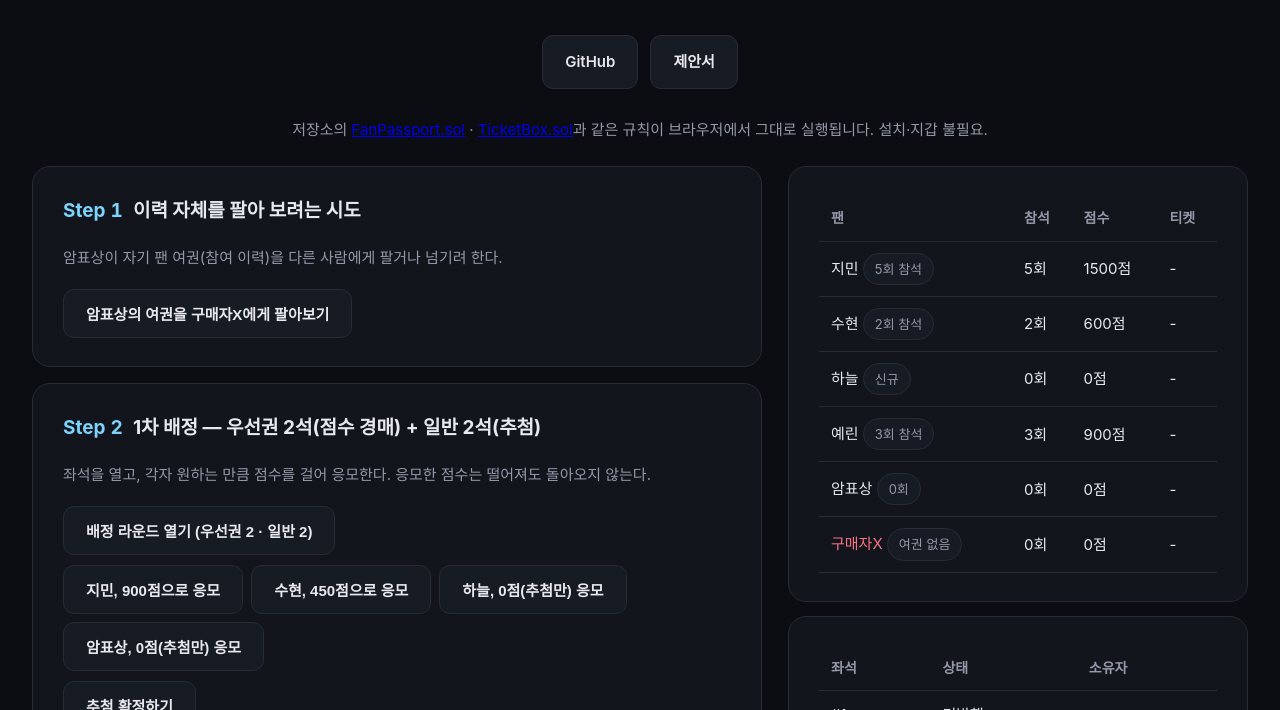
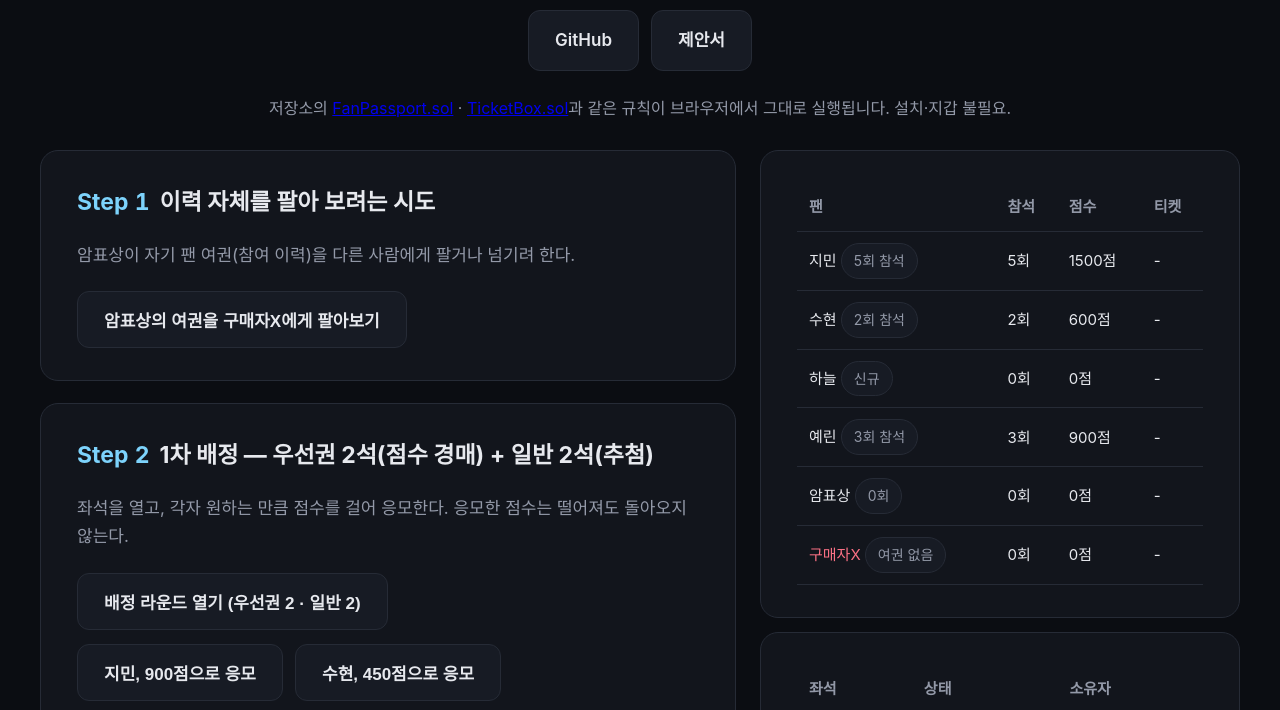
Before and after one commit to SNU-Project/fan-passport, a website: page docs/index.html in a window 1280 px wide. Shown: the part 140-850 px from the top of the page. Drawn offline with Linux system fonts and the light colour scheme.

Commit message:
시뮬레이터를 화면 크기에 맞게 대폭 확대
- 페이지 폭 1480px → 1900px, 상태 패널 460px → 600px,
  스텝 영역은 1188px 확보 (버튼이 한 줄에 여유 있게 배치됨)
- 기본 글자 16→17px, 표 15→17px, 버튼 15→17px, 스텝 제목 19→23px,
  로그 13.5→15.5px로 전반 확대하고 카드 여백·버튼 간격도 늘림
- 히어로는 반대로 줄여 시뮬레이터가 화면의 주인공이 되도록 조정
- Step 6 설명에 남아 있던 '2년 감가' 문구를 5년으로 수정

Co-Authored-By: Claude Opus 5 <noreply@anthropic.com>

```diff
--- a/docs/index.html
+++ b/docs/index.html
@@ -16,7 +16,7 @@
     --accent2: #f472b6;
     --good: #4ade80;
     --bad: #fb7185;
-    font-size: 16px;
+    font-size: 17px;
   }
   * { box-sizing: border-box; }
   body {
@@ -26,18 +26,18 @@
     font-family: "Pretendard", "Apple SD Gothic Neo", "Malgun Gothic", -apple-system, BlinkMacSystemFont, sans-serif;
     line-height: 1.7;
   }
-  .wrap { max-width: 1480px; margin: 0 auto; padding: 40px 32px 60px; }
-  header.hero { text-align: center; margin-bottom: 28px; }
+  .wrap { max-width: 1900px; margin: 0 auto; padding: 32px 40px 60px; }
+  header.hero { text-align: center; margin-bottom: 24px; }
   .kicker {
     display: inline-block; font-size: 13px; letter-spacing: 0.08em; color: var(--accent);
     border: 1px solid rgba(125,211,252,0.35); border-radius: 999px; padding: 4px 14px; margin-bottom: 20px;
   }
-  h1 { font-size: 38px; margin: 0 0 12px; letter-spacing: -0.02em; }
+  h1 { font-size: 34px; margin: 0 0 10px; letter-spacing: -0.02em; }
   .sub { color: var(--muted); font-size: 18px; max-width: 680px; margin: 0 auto; }
-  .links { margin-top: 28px; display: flex; gap: 12px; justify-content: center; flex-wrap: wrap; }
+  .links { margin-top: 20px; display: flex; gap: 12px; justify-content: center; flex-wrap: wrap; }
   .btn {
-    display: inline-flex; align-items: center; gap: 8px; padding: 13px 22px; border-radius: 11px;
-    text-decoration: none; font-weight: 600; font-size: 15px; border: 1px solid var(--border);
+    display: inline-flex; align-items: center; gap: 8px; padding: 15px 26px; border-radius: 12px;
+    text-decoration: none; font-weight: 600; font-size: 17px; border: 1px solid var(--border);
     color: var(--text); background: var(--panel2); transition: transform .15s, border-color .15s;
   }
   .btn:hover { transform: translateY(-1px); border-color: var(--accent); }
@@ -47,10 +47,10 @@
   h2 { font-size: 22px; margin: 0 0 18px; display: flex; align-items: center; gap: 10px; }
   h2 .n { color: var(--accent); font-variant-numeric: tabular-nums; }
 
-  .note { color: var(--muted); font-size: 15px; margin: 0 auto 24px; max-width: 900px; text-align: center; }
+  .note { color: var(--muted); font-size: 16px; margin: 0 auto 28px; max-width: 960px; text-align: center; }
   .proof { display: flex; align-items: center; gap: 12px; flex-wrap: wrap;
            color: var(--muted); font-size: 13px; border-top: 1px solid var(--border); padding-top: 20px; }
-  .card { background: var(--panel); border: 1px solid var(--border); border-radius: 18px; padding: 28px 30px; }
+  .card { background: var(--panel); border: 1px solid var(--border); border-radius: 18px; padding: 32px 36px; }
   .grid2 { display: grid; grid-template-columns: 1fr 1fr; gap: 16px; }
   @media (max-width: 720px) { .grid2 { grid-template-columns: 1fr; } }
 
@@ -64,28 +64,29 @@
   .step .body b { color: var(--text); }
   .step .body span { color: var(--muted); font-size: 14px; }
 
-  table { width: 100%; border-collapse: collapse; font-size: 15px; }
-  th, td { text-align: left; padding: 12px 14px; border-bottom: 1px solid var(--border); vertical-align: middle; }
-  th { color: var(--muted); font-weight: 600; font-size: 14px; }
+  table { width: 100%; border-collapse: collapse; font-size: 17px; }
+  th, td { text-align: left; padding: 15px 16px; border-bottom: 1px solid var(--border); vertical-align: middle; }
+  th { color: var(--muted); font-weight: 600; font-size: 15px; }
   td.bad { color: var(--bad); }
   td.good { color: var(--good); }
 
   pre.term {
     background: #05070a; border: 1px solid var(--border); border-radius: 14px;
     padding: 22px; overflow-x: auto; font-family: "SF Mono", ui-monospace, Menlo, Consolas, monospace;
-    font-size: 14px; line-height: 1.6; color: #d7f5da; max-height: 520px; overflow-y: auto;
+    font-size: 15.5px; line-height: 1.65; color: #d7f5da; max-height: 560px; overflow-y: auto;
   }
 
   /* 버튼을 누르는 즉시 옆에서 상태가 바뀌는 걸 보게 — 오른쪽 패널을 스크롤에 고정한다 */
-  .demo-layout { display: grid; grid-template-columns: minmax(0, 1fr) 460px; gap: 26px; align-items: start; }
+  .demo-layout { display: grid; grid-template-columns: minmax(0, 1fr) 600px; gap: 32px; align-items: start; }
   .demo-panel { position: sticky; top: 24px; }
-  .demo-panel table { font-size: 15px; }
-  .demo-panel th, .demo-panel td { padding: 11px 12px; }
-  .demo-panel pre.term { max-height: 340px; font-size: 13.5px; padding: 20px; }
-  @media (max-width: 1180px) {
-    .demo-layout { grid-template-columns: minmax(0, 1fr) 380px; gap: 20px; }
-    .demo-panel table { font-size: 13.5px; }
-    .demo-panel th, .demo-panel td { padding: 9px 10px; }
+  .demo-panel table { font-size: 17px; }
+  .demo-panel th, .demo-panel td { padding: 14px 14px; }
+  .demo-panel pre.term { max-height: 420px; font-size: 15px; padding: 24px; }
+  @media (max-width: 1500px) {
+    .demo-layout { grid-template-columns: minmax(0, 1fr) 480px; gap: 24px; }
+    .demo-panel table { font-size: 15px; }
+    .demo-panel th, .demo-panel td { padding: 11px 12px; }
+    .demo-panel pre.term { font-size: 13.5px; max-height: 340px; }
   }
   @media (max-width: 900px) {
     .demo-layout { grid-template-columns: 1fr; }
@@ -94,7 +95,7 @@
   pre.term .ok { color: #4ade80; }
   pre.term .dim { color: #5b6474; }
 
-  .pill { display: inline-block; font-size: 13px; padding: 4px 11px; border-radius: 999px; background: var(--panel2); border: 1px solid var(--border); color: var(--muted); margin-right: 6px; }
+  .pill { display: inline-block; font-size: 14px; padding: 5px 12px; border-radius: 999px; background: var(--panel2); border: 1px solid var(--border); color: var(--muted); margin-right: 6px; }
 
   footer { text-align: center; color: var(--muted); font-size: 13px; margin-top: 80px; }
   footer a { color: var(--accent); }
@@ -318,24 +319,24 @@
   /* \u2500\u2500 \ub2e8\uacc4\ubcc4 UI \u2500\u2500 */
   const steps = document.getElementById("steps");
   steps.innerHTML = `
-    <div class="card" style="margin-bottom:16px">
-      <h2 style="font-size:19px;margin-top:0"><span class="n">Step 1</span> \uc774\ub825 \uc790\uccb4\ub97c \ud314\uc544 \ubcf4\ub824\ub294 \uc2dc\ub3c4</h2>
-      <p style="color:var(--muted);margin:10px 0 18px;font-size:15px">\uc554\ud45c\uc0c1\uc774 \uc790\uae30 \ud32c \uc5ec\uad8c(\ucc38\uc5ec \uc774\ub825)\uc744 \ub2e4\ub978 \uc0ac\ub78c\uc5d0\uac8c \ud314\uac70\ub098 \ub118\uae30\ub824 \ud55c\ub2e4.</p>
+    <div class="card" style="margin-bottom:22px">
+      <h2 style="font-size:23px;margin-top:0"><span class="n">Step 1</span> \uc774\ub825 \uc790\uccb4\ub97c \ud314\uc544 \ubcf4\ub824\ub294 \uc2dc\ub3c4</h2>
+      <p style="color:var(--muted);margin:12px 0 22px;font-size:17px">\uc554\ud45c\uc0c1\uc774 \uc790\uae30 \ud32c \uc5ec\uad8c(\ucc38\uc5ec \uc774\ub825)\uc744 \ub2e4\ub978 \uc0ac\ub78c\uc5d0\uac8c \ud314\uac70\ub098 \ub118\uae30\ub824 \ud55c\ub2e4.</p>
       <button class="btn" data-act="sellPassport">\uc554\ud45c\uc0c1\uc758 \uc5ec\uad8c\uc744 \uad6c\ub9e4\uc790X\uc5d0\uac8c \ud314\uc544\ubcf4\uae30</button>
     </div>
 
-    <div class="card" style="margin-bottom:16px">
-      <h2 style="font-size:19px;margin-top:0"><span class="n">Step 2</span> 1\ucc28 \ubc30\uc815 \u2014 \uc6b0\uc120\uad8c 2\uc11d(\uc810\uc218 \uacbd\ub9e4) + \uc77c\ubc18 2\uc11d(\ucd94\ucca8)</h2>
-      <p style="color:var(--muted);margin:10px 0 18px;font-size:15px">\uc88c\uc11d\uc744 \uc5f4\uace0, \uac01\uc790 \uc6d0\ud558\ub294 \ub9cc\ud07c \uc810\uc218\ub97c \uac78\uc5b4 \uc751\ubaa8\ud55c\ub2e4. \uc751\ubaa8\ud55c \uc810\uc218\ub294 \ub5a8\uc5b4\uc838\ub3c4 \ub3cc\uc544\uc624\uc9c0 \uc54a\ub294\ub2e4.</p>
-      <button class="btn" data-act="openRound1" style="margin-bottom:10px">\ubc30\uc815 \ub77c\uc6b4\ub4dc \uc5f4\uae30 (\uc6b0\uc120\uad8c 2 \u00b7 \uc77c\ubc18 2)</button>
-      <div style="display:flex;gap:8px;flex-wrap:wrap;margin-bottom:10px">
+    <div class="card" style="margin-bottom:22px">
+      <h2 style="font-size:23px;margin-top:0"><span class="n">Step 2</span> 1\ucc28 \ubc30\uc815 \u2014 \uc6b0\uc120\uad8c 2\uc11d(\uc810\uc218 \uacbd\ub9e4) + \uc77c\ubc18 2\uc11d(\ucd94\ucca8)</h2>
+      <p style="color:var(--muted);margin:12px 0 22px;font-size:17px">\uc88c\uc11d\uc744 \uc5f4\uace0, \uac01\uc790 \uc6d0\ud558\ub294 \ub9cc\ud07c \uc810\uc218\ub97c \uac78\uc5b4 \uc751\ubaa8\ud55c\ub2e4. \uc751\ubaa8\ud55c \uc810\uc218\ub294 \ub5a8\uc5b4\uc838\ub3c4 \ub3cc\uc544\uc624\uc9c0 \uc54a\ub294\ub2e4.</p>
+      <button class="btn" data-act="openRound1" style="margin-bottom:14px">\ubc30\uc815 \ub77c\uc6b4\ub4dc \uc5f4\uae30 (\uc6b0\uc120\uad8c 2 \u00b7 \uc77c\ubc18 2)</button>
+      <div style="display:flex;gap:12px;flex-wrap:wrap;margin-bottom:10px">
         <button class="btn" data-act="enter" data-fan="jimin" data-bid="900">\uc9c0\ubbfc, 900\uc810\uc73c\ub85c \uc751\ubaa8</button>
         <button class="btn" data-act="enter" data-fan="suhyun" data-bid="450">\uc218\ud604, 450\uc810\uc73c\ub85c \uc751\ubaa8</button>
         <button class="btn" data-act="enter" data-fan="haneul" data-bid="0">\ud558\ub298, 0\uc810(\ucd94\ucca8\ub9cc) \uc751\ubaa8</button>
         <button class="btn" data-act="enter" data-fan="scalper" data-bid="0">\uc554\ud45c\uc0c1, 0\uc810(\ucd94\ucca8\ub9cc) \uc751\ubaa8</button>
       </div>
-      <button class="btn" data-act="draw1" style="margin-bottom:10px">\ucd94\ucca8 \ud655\uc815\ud558\uae30</button>
-      <div style="display:flex;gap:8px;flex-wrap:wrap">
+      <button class="btn" data-act="draw1" style="margin-bottom:14px">\ucd94\ucca8 \ud655\uc815\ud558\uae30</button>
+      <div style="display:flex;gap:12px;flex-wrap:wrap">
         <button class="btn" data-act="claim" data-fan="jimin">\uc9c0\ubbfc \ubc1c\uad8c</button>
         <button class="btn" data-act="claim" data-fan="suhyun">\uc218\ud604 \ubc1c\uad8c</button>
         <button class="btn" data-act="claim" data-fan="haneul">\ud558\ub298 \ubc1c\uad8c</button>
@@ -343,43 +344,43 @@
       </div>
     </div>
 
-    <div class="card" style="margin-bottom:16px">
-      <h2 style="font-size:19px;margin-top:0"><span class="n">Step 3</span> \uc554\ud45c \uc2dc\ub3c4 \u2014 \uc5ec\uae30\uac00 \ud575\uc2ec</h2>
-      <p style="color:var(--muted);margin:10px 0 18px;font-size:15px">\uc554\ud45c\uc0c1\uc774 \ubc1c\uad8c\ubc1b\uc740 \ud2f0\ucf13\uc744 \uad6c\ub9e4\uc790X\uc5d0\uac8c \uc6c3\ub3c8\uc744 \ubc1b\uace0 \ub118\uae30\ub824 \ud55c\ub2e4.</p>
+    <div class="card" style="margin-bottom:22px">
+      <h2 style="font-size:23px;margin-top:0"><span class="n">Step 3</span> \uc554\ud45c \uc2dc\ub3c4 \u2014 \uc5ec\uae30\uac00 \ud575\uc2ec</h2>
+      <p style="color:var(--muted);margin:12px 0 22px;font-size:17px">\uc554\ud45c\uc0c1\uc774 \ubc1c\uad8c\ubc1b\uc740 \ud2f0\ucf13\uc744 \uad6c\ub9e4\uc790X\uc5d0\uac8c \uc6c3\ub3c8\uc744 \ubc1b\uace0 \ub118\uae30\ub824 \ud55c\ub2e4.</p>
       <button class="btn" data-act="sellTicket">\uc554\ud45c\uc0c1 \u2192 \uad6c\ub9e4\uc790X \ud2f0\ucf13 \uc804\uc1a1 \uc2dc\ub3c4</button>
     </div>
 
-    <div class="card" style="margin-bottom:16px">
-      <h2 style="font-size:19px;margin-top:0"><span class="n">Step 4</span> \uacf5\uc2dd \ubc18\ub0a9\uacfc \uc7ac\ubc30\uc815</h2>
-      <p style="color:var(--muted);margin:10px 0 18px;font-size:15px">\ub418\ud314\uc9c0 \ubabb\ud55c \uc554\ud45c\uc0c1\uc774 \uc815\uac00 \uadf8\ub300\ub85c \ubc18\ub0a9\ud558\uba74, \uadf8 \uc88c\uc11d\uc740 \ub2e4\uc2dc \uc810\uc218 \uacbd\ub9e4\ub85c \ub3cc\uc544\uac04\ub2e4.</p>
-      <button class="btn" data-act="returnTicket" data-fan="scalper" style="margin-bottom:10px">\uc554\ud45c\uc0c1, \uacf5\uc2dd \ubc18\ub0a9\ud558\uae30</button>
-      <div style="margin-bottom:10px">
+    <div class="card" style="margin-bottom:22px">
+      <h2 style="font-size:23px;margin-top:0"><span class="n">Step 4</span> \uacf5\uc2dd \ubc18\ub0a9\uacfc \uc7ac\ubc30\uc815</h2>
+      <p style="color:var(--muted);margin:12px 0 22px;font-size:17px">\ub418\ud314\uc9c0 \ubabb\ud55c \uc554\ud45c\uc0c1\uc774 \uc815\uac00 \uadf8\ub300\ub85c \ubc18\ub0a9\ud558\uba74, \uadf8 \uc88c\uc11d\uc740 \ub2e4\uc2dc \uc810\uc218 \uacbd\ub9e4\ub85c \ub3cc\uc544\uac04\ub2e4.</p>
+      <button class="btn" data-act="returnTicket" data-fan="scalper" style="margin-bottom:14px">\uc554\ud45c\uc0c1, \uacf5\uc2dd \ubc18\ub0a9\ud558\uae30</button>
+      <div style="margin-bottom:14px">
         <button class="btn" data-act="openRound2">\ubc18\ub0a9\ubd84 \uc7ac\ubc30\uc815 \ub77c\uc6b4\ub4dc \uc5f4\uae30 (\uc6b0\uc120\uad8c 1)</button>
       </div>
-      <div style="display:flex;gap:8px;flex-wrap:wrap;margin-bottom:10px">
+      <div style="display:flex;gap:12px;flex-wrap:wrap;margin-bottom:10px">
         <button class="btn" data-act="enter" data-fan="yerin" data-bid="600">\uc608\ub9b0, 600\uc810\uc73c\ub85c \uc751\ubaa8</button>
         <button class="btn" data-act="enter" data-fan="buyerX" data-bid="0">\uad6c\ub9e4\uc790X, \uc751\ubaa8 \uc2dc\ub3c4 (\uc5ec\uad8c \uc5c6\uc74c)</button>
         <button class="btn" data-act="enter" data-fan="scalper" data-bid="150">\uc554\ud45c\uc0c1, 150\uc810 \uc785\ucc30 \uc2dc\ub3c4 (\ubcf4\uc720 0\uc810)</button>
       </div>
-      <button class="btn" data-act="draw2" style="margin-bottom:10px">\ucd94\ucca8 \ud655\uc815\ud558\uae30</button>
+      <button class="btn" data-act="draw2" style="margin-bottom:14px">\ucd94\ucca8 \ud655\uc815\ud558\uae30</button>
       <button class="btn" data-act="claim" data-fan="yerin">\uc608\ub9b0 \ubc1c\uad8c</button>
     </div>
 
-    <div class="card" style="margin-bottom:16px">
-      <h2 style="font-size:19px;margin-top:0"><span class="n">Step 5</span> \uacf5\uc5f0 \ub2f9\uc77c \u2014 \uc785\uc7a5\uacfc \ub178\uc1fc</h2>
-      <p style="color:var(--muted);margin:10px 0 18px;font-size:15px">\uc785\uc7a5\ud574\uc57c\ub9cc \ud32c \uc5ec\uad8c\uc5d0 \ub9ac\uc6cc\ub4dc\uac00 \ud655\uc815\ub41c\ub2e4. \uc9c1\uc811 \uc785\uc7a5\uc740 300\uc810.</p>
-      <div style="display:flex;gap:8px;flex-wrap:wrap;margin-bottom:10px">
+    <div class="card" style="margin-bottom:22px">
+      <h2 style="font-size:23px;margin-top:0"><span class="n">Step 5</span> \uacf5\uc5f0 \ub2f9\uc77c \u2014 \uc785\uc7a5\uacfc \ub178\uc1fc</h2>
+      <p style="color:var(--muted);margin:12px 0 22px;font-size:17px">\uc785\uc7a5\ud574\uc57c\ub9cc \ud32c \uc5ec\uad8c\uc5d0 \ub9ac\uc6cc\ub4dc\uac00 \ud655\uc815\ub41c\ub2e4. \uc9c1\uc811 \uc785\uc7a5\uc740 300\uc810.</p>
+      <div style="display:flex;gap:12px;flex-wrap:wrap;margin-bottom:10px">
         <button class="btn" data-act="checkIn" data-fan="jimin">\uc9c0\ubbfc \uccb4\ud06c\uc778</button>
         <button class="btn" data-act="checkIn" data-fan="suhyun">\uc218\ud604 \uccb4\ud06c\uc778</button>
         <button class="btn" data-act="checkIn" data-fan="yerin">\uc608\ub9b0 \uccb4\ud06c\uc778</button>
       </div>
-      <button class="btn" data-act="endShow" style="margin-bottom:10px">\uacf5\uc5f0 \uc885\ub8cc \ucc98\ub9ac (\ud558\ub298\uc740 \uc624\uc9c0 \uc54a\uc558\ub2e4)</button>
+      <button class="btn" data-act="endShow" style="margin-bottom:14px">\uacf5\uc5f0 \uc885\ub8cc \ucc98\ub9ac (\ud558\ub298\uc740 \uc624\uc9c0 \uc54a\uc558\ub2e4)</button>
       <button class="btn" data-act="noShow" data-fan="haneul">\ud558\ub298 \ub178\uc1fc \ucc98\ub9ac (\ud658\ubd88 \ubd88\uac00)</button>
     </div>
 
     <div class="card">
-      <h2 style="font-size:19px;margin-top:0"><span class="n">Step 6</span> \uc810\uc218 \uac10\uac00</h2>
-      <p style="color:var(--muted);margin:10px 0 18px;font-size:15px">\ucc38\uc11d \uc810\uc218\ub294 2\ub144\uc5d0 \uac78\uccd0 \uc120\ud615\uc73c\ub85c \uc904\uc5b4\ub4e0\ub2e4. 1\ub144\uc774 \uc9c0\ub09c \uc0c1\ud0dc\ub97c \uadfc\uc0ac\ud574 \ubcf8\ub2e4.</p>
+      <h2 style="font-size:23px;margin-top:0"><span class="n">Step 6</span> \uc810\uc218 \uac10\uac00</h2>
+      <p style="color:var(--muted);margin:12px 0 22px;font-size:17px">\ub9ac\uc6cc\ub4dc \uc810\uc218\ub294 5\ub144\uc5d0 \uac78\uccd0 \uc120\ud615\uc73c\ub85c \uc904\uc5b4\ub4e0\ub2e4. 1\ub144\uc774 \uc9c0\ub09c \uc0c1\ud0dc\ub97c \uadfc\uc0ac\ud574 \ubcf8\ub2e4.</p>
       <button class="btn" data-act="decay">1\ub144 \ud6c4\ub85c \uc774\ub3d9</button>
     </div>
   `;
```
